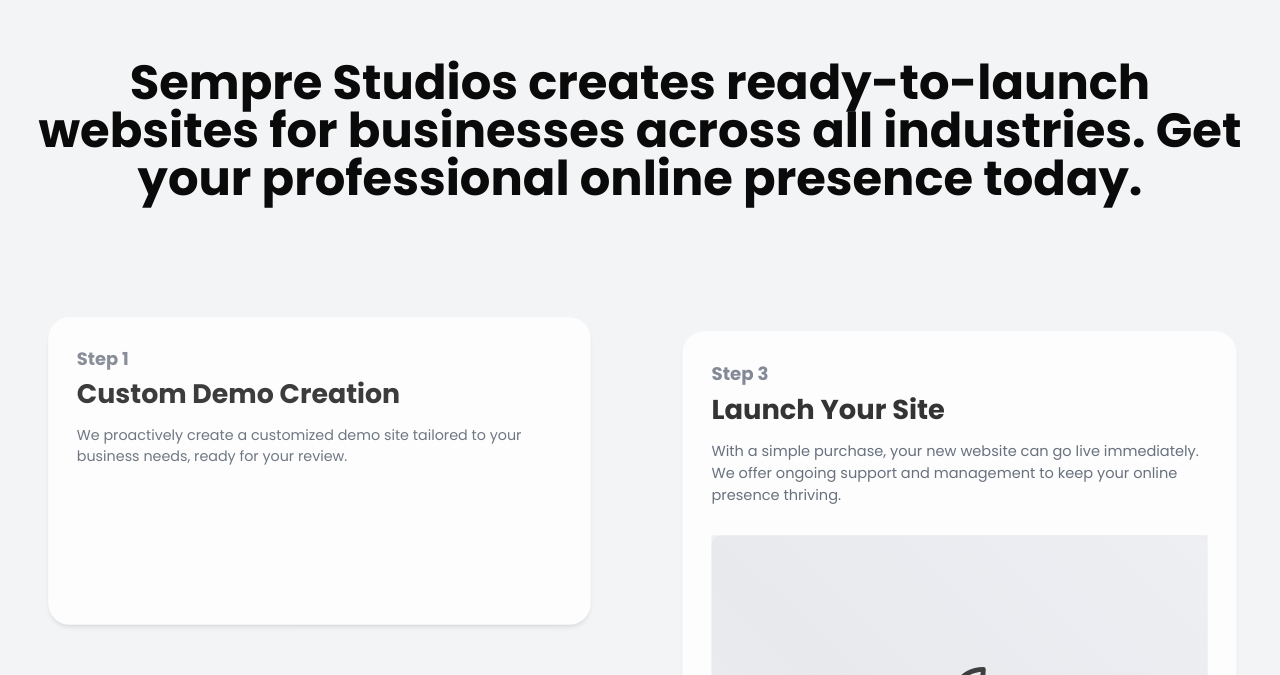
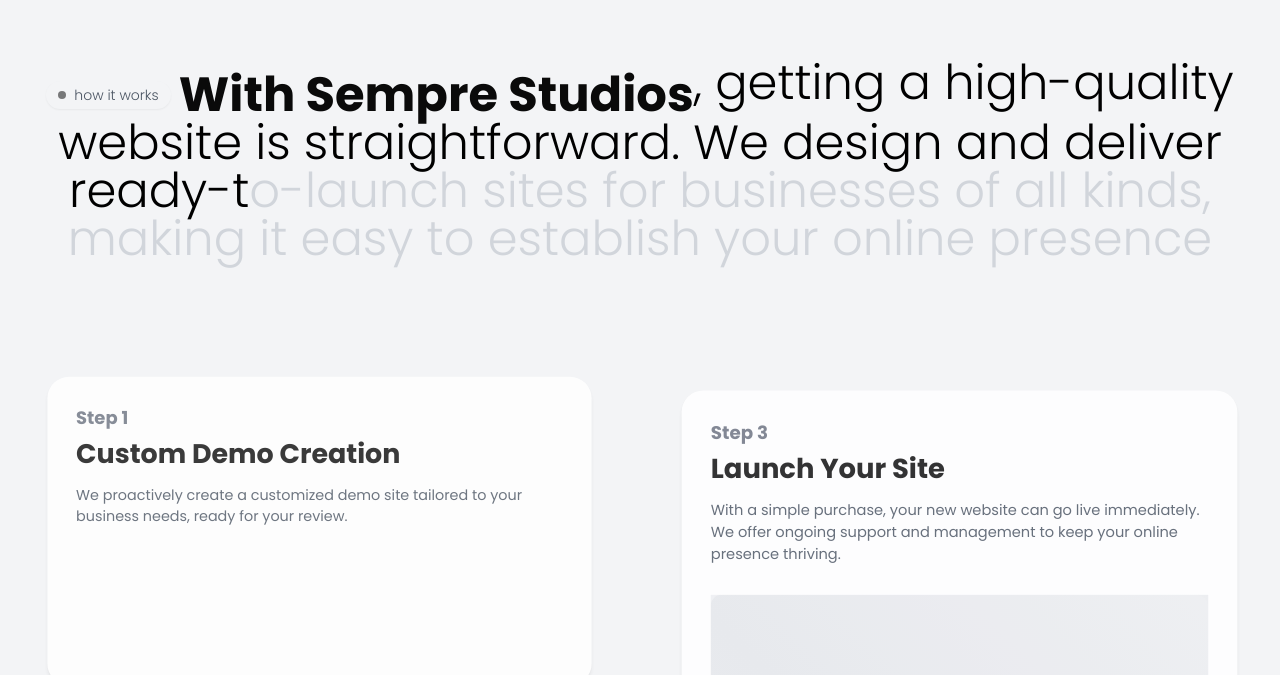
Before and after one commit to Yolxander/sempre-studios, a Next.js app: page / in a window 1280 px wide. Shown: the part 925-1600 px from the top of the page. Built offline with nearby package versions, Linux system fonts and the light colour scheme; no server answers.

Commit message:
updated feature text

```diff
--- a/package.json
+++ b/package.json
@@ -18,7 +18,7 @@
     "@radix-ui/react-tabs": "^1.1.1",
     "class-variance-authority": "^0.7.0",
     "clsx": "^2.1.1",
-    "framer-motion": "^11.11.9",
+    "framer-motion": "^11.11.13",
     "lottie-react": "^2.4.0",
     "lucide-react": "^0.446.0",
     "next": "14.2.13",
--- a/src/components/landing-page/features.tsx
+++ b/src/components/landing-page/features.tsx
@@ -4,6 +4,7 @@
 import { Poppins } from "next/font/google"
 import { Rocket, Globe, Zap } from "lucide-react"
 import { useRef, ReactNode } from "react"
+import {TextSectionComponent} from "@/components/landing-page/text-section";
 
 const poppins = Poppins({
     weight: ["400", "300"],
@@ -72,16 +73,7 @@
     return (
         <div className={`${poppins.className} bg-gray-100 py-12`}>
             <div className="container mx-auto px-4">
-                <motion.div
-                    initial={{ opacity: 0 }}
-                    animate={{ opacity: 1 }}
-                    transition={{ duration: 1, delay: 0.5 }}
-                    className="text-center mb-12"
-                >
-                    <p className="text-3xl md:text-4xl lg:text-5xl font-bold leading-tight max-w-8xl mx-auto py-12">
-                        Sempre Studios creates ready-to-launch websites for businesses across all industries. Get your professional online presence today.
-                    </p>
-                </motion.div>
+                <TextSectionComponent />
                 <div className="flex flex-col lg:flex-row gap-8 lg:h-[90vh]">
                     <div className="lg:w-1/2 flex flex-col gap-8 h-full">
                         <AnimatedCard className="bg-white p-8 rounded-3xl shadow-md flex-1">
--- a/src/components/landing-page/hero.tsx
+++ b/src/components/landing-page/hero.tsx
@@ -86,7 +86,7 @@
                     transition={{ duration: 0.8, delay: 0.7 }}
                     className="text-4xl md:text-5xl lg:text-6xl font-bold mb-6 leading-tight"
                 >
-                    Guiding Your Digital Journey
+                    Your Online Presence, Made Easy
                 </motion.h1>
                 <motion.p
                     initial={{ opacity: 0, y: 20 }}
@@ -95,8 +95,7 @@
                     className="text-lg md:text-xl text-gray-600 mb-8 max-w-2xl mx-auto"
                 >
                     {/* eslint-disable-next-line react/no-unescaped-entities */}
-                    We're your partners in navigating the online world, combining creativity and tech-savvy solutions to boost your online presence and connect you with loyal customers.
-                </motion.p>
+                    Building a professional website doesn’t have to be difficult or time-consuming. At Sempre Studios, we make it simple for businesses to establish and grow their online presence.                </motion.p>
                 <motion.div
                     initial={{ opacity: 0, y: 20 }}
                     animate={{ opacity: 1, y: 0 }}
--- /dev/null
+++ b/src/components/landing-page/text-section.tsx
@@ -0,0 +1,51 @@
+"use client"
+
+import { useEffect, useState } from 'react'
+import { motion, useAnimation } from 'framer-motion'
+
+export function TextSectionComponent() {
+  const controls = useAnimation()
+  const fullText = ", getting a high-quality website is straightforward. We design and deliver ready-to-launch sites for businesses of all kinds, making it easy to establish your online presence"
+  const [animationComplete, setAnimationComplete] = useState(false)
+
+  useEffect(() => {
+    const animateText = async () => {
+      for (let i = 0; i <= fullText.length; i++) {
+        await controls.start(index => ({
+          color: index < i ? "#000000" : "#D1D5DB",
+          transition: { duration: 0.05 }
+        }))
+        await new Promise(resolve => setTimeout(resolve, 30))
+      }
+      setAnimationComplete(true)
+    }
+    animateText()
+  }, [controls, fullText])
+
+  return (
+    <div className="text-center mb-12 px-4 relative">
+      <p className="text-3xl md:text-4xl lg:text-5xl font-light leading-tight max-w-7xl mx-auto py-12">
+        <span className="relative inline-flex items-center">
+          <span className="mr-2 inline-flex items-center space-x-2 bg-gray-100 text-gray-600 text-sm px-3 py-1 rounded-full shadow-sm transition-all duration-300 hover:bg-gray-200 hover:shadow-md">
+            <span className="w-2 h-2 bg-black rounded-full animate-pulse"></span>
+            <span>how it works</span>
+          </span>
+          <span className="font-bold">
+            With Sempre Studios {" "}
+          </span>
+        </span>
+        {fullText.split("").map((letter, index) => (
+          <motion.span
+            key={index}
+            custom={index}
+            animate={controls}
+            style={{ color: "#D1D5DB" }}
+            className={animationComplete ? "text-black" : ""}
+          >
+            {letter}
+          </motion.span>
+        ))}
+      </p>
+    </div>
+  )
+}
```
Also changed, not shown: 1 other file (tests, documents, lock files or other folders).
